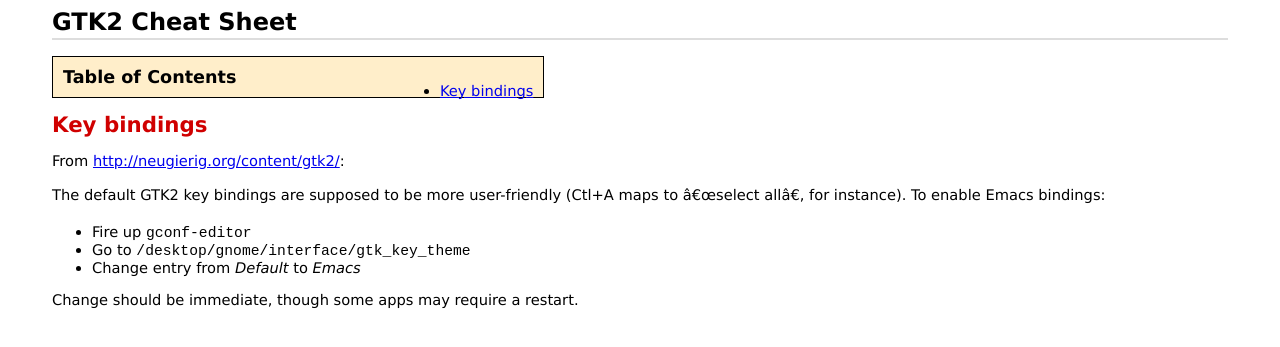
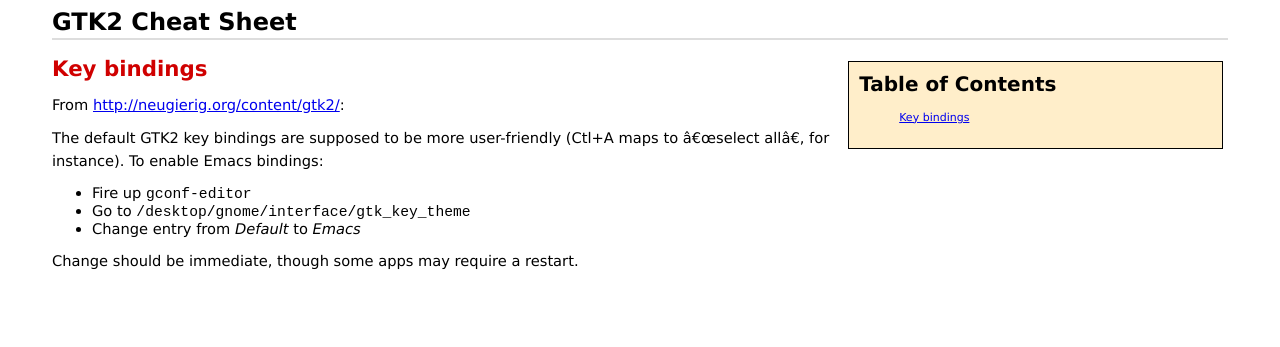
Before and after one commit to bmc/cheat-sheets, a Jekyll site: the page built from gtk2.md, in a window 1280 px wide. Shown: the top 347 px of the page. Built offline with Jekyll 4.4.1, drawn with Linux system fonts in a browser that asks for light colours.

Commit message:
TOC styling changes

```diff
--- a/css/style.css
+++ b/css/style.css
@@ -1,11 +1,7 @@
-*
-{
-    font-size: 11pt;
-}
-
 body
 {
     font-family: Verdana, Arial, Helvetica, sans-serif;
+    font-size: 11pt;
 }
 
 h1
--- a/css/toc.css
+++ b/css/toc.css
@@ -2,9 +2,7 @@
 
 div#toc
 {
-    width: auto;
-    font-size: 6pt;
-    float: right;
+    width: auto%;
 }
 
 span#toc-heading
@@ -14,7 +12,7 @@ span#toc-heading
 */
     width: auto;
     font-weight: bold;
-    font-size: larger;
+    font-size: 20px;
 }
 
 div#toc-block
@@ -30,15 +28,22 @@ div#toc-block
     float: right;
 */
     background-color: #ffeeca;
-    width: 40%;
+    width: 30%;
     border: 1px solid black;
     padding: 10px;
+    float: right;
+    margin: 5px;
 }
 
 ul.toc
 {
+    list-style: none;
 }
 
+ul.toc li
+{
+    font-size: 11px !important;
+}
 li.tocH1
 {
     margin-left: 0em
```
